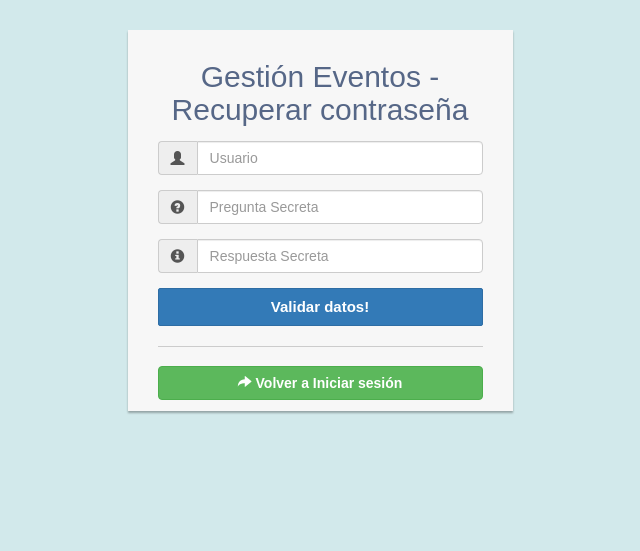
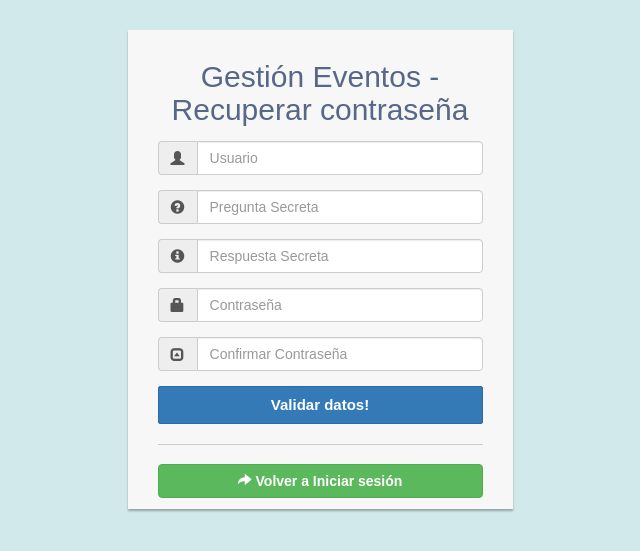
Before and after one commit to dasalgadoc/ISIS4426_DSC_Proyecto0, a Django app: page /users/pforgot/ in a window 1280 px wide. Shown: the top 551 px of the page, without its empty margins (320-960 px from the left). Run offline with Django 3.2, Linux system fonts and the light colour scheme; some libraries are stand-ins or nearby versions.

Commit message:
Aumento de retrieval todavía funcional

```diff
--- a/DASC_Proyecto0/templates/users/retrieval.html
+++ b/DASC_Proyecto0/templates/users/retrieval.html
@@ -56,6 +56,30 @@
             </div>
 
             <div class="form-group">
+                <div class="input-group">
+                    <span class="input-group-addon">
+                        <i class="glyphicon glyphicon-lock"></i>
+                    </span>
+                    <input type="password"
+                        class="form-control"
+                        name="password"
+                        placeholder="Contraseña" >
+                </div>
+            </div>
+
+            <div class="form-group">
+                <div class="input-group">
+                    <span class="input-group-addon">
+                        <i class="glyphicon glyphicon-collapse-up"></i>
+                    </span>
+                    <input type="password"
+                        class="form-control"
+                        name="password_confirmation"
+                        placeholder="Confirmar Contraseña" >
+                </div>
+            </div>
+
+            <div class="form-group">
                 <button type="submit" class="btn btn-primary login-btn btn-block">Validar datos!</button>
             </div>
 
--- a/DASC_Proyecto0/users/forms.py
+++ b/DASC_Proyecto0/users/forms.py
@@ -76,8 +76,8 @@ class ForgotPasswordForm(forms.Form):
     secret_question = forms.CharField(max_length = 140, required = False)
     secret_answer = forms.CharField(max_length = 100, required = False)
 
-    #password = forms.CharField(max_length = 35, required = False)
-    #password_confirmation = forms.CharField(max_length = 35, required = False)
+    password = forms.CharField(max_length = 35, required = False)
+    password_confirmation = forms.CharField(max_length = 35, required = False)
 
     def clean(self):
         """ Verify password confirmation match. """
@@ -95,6 +95,12 @@ class ForgotPasswordForm(forms.Form):
         real_secret_question = password_retrieval.secret_question
         real_secret_answer = password_retrieval.secret_answer
 
+        password = data['password']
+        password_confirmation = data['password_confirmation']
+
+        if password != password_confirmation:
+            raise forms.ValidationError("Las contraseñas no coinciden!")
+
         if secret_question != real_secret_question or secret_answer != real_secret_answer:
             #raise forms.ValidationError({'username': ["Datos de recuperación no validos!",]})
             raise forms.ValidationError("Datos de recuperación no validos!")
--- a/DASC_Proyecto0/users/views.py
+++ b/DASC_Proyecto0/users/views.py
@@ -69,7 +69,7 @@ def forgot_password(request):
             data = form.cleaned_data
 
             user = data['username']
-            print(User.objects.get(username=user).password)
+            print(User.objects.get(username=user))
 
 
     else:
```
Also changed, not shown: DASC_Proyecto0/db.sqlite3.
